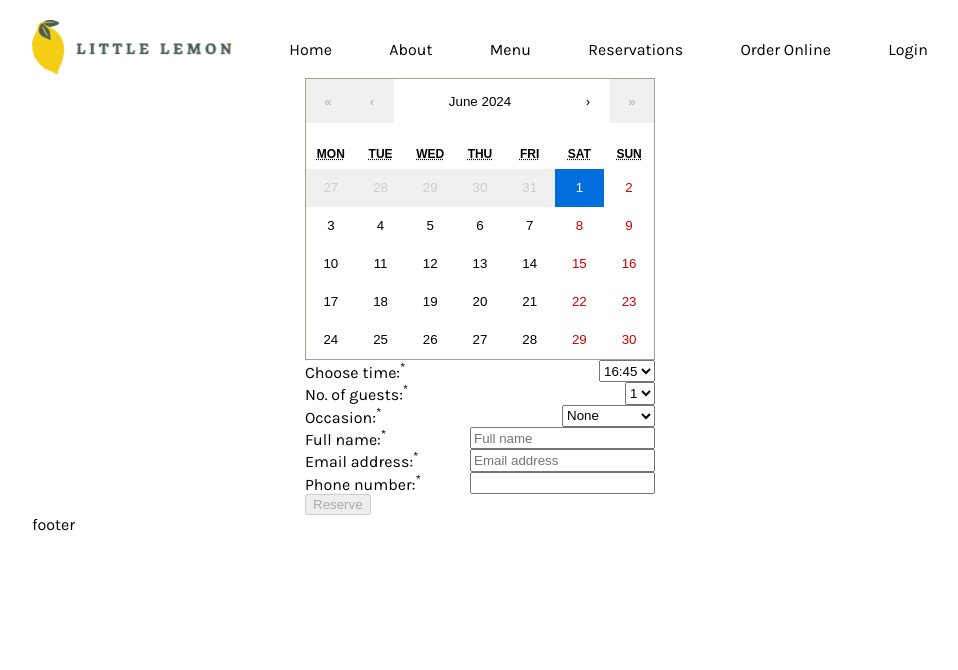
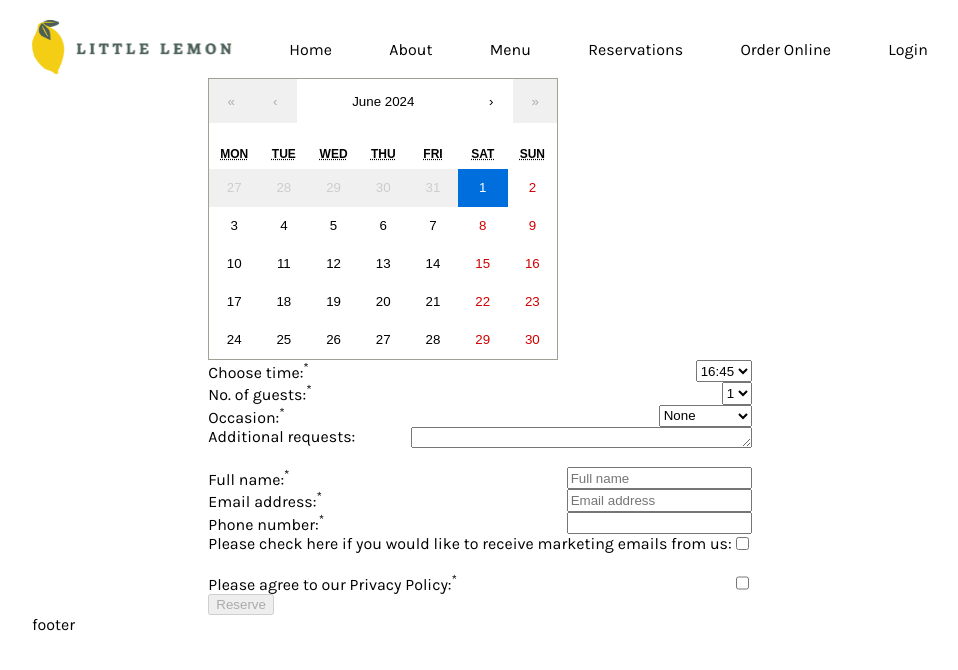
Before and after one commit to owenstanley/booking-app, a React (Create React App) app: page /reservations in a window 1280 px wide. Shown: the top 670 px of the page, without its empty margins (160-1118 px from the left). Built offline with nearby package versions, Linux system fonts and the light colour scheme; a web font is replaced by a local one.

Commit message:
Add final fields, fixing times logic, adding comments

```diff
--- a/src/App.css
+++ b/src/App.css
@@ -45,6 +45,11 @@ h2 {
   display: flex;
   flex-direction: column;
   align-items: center;
+  margin: auto;
+}
+
+.reservations-form{
+  margin: auto;
 }
 
 .Field {
--- a/src/components/BookingForm.js
+++ b/src/components/BookingForm.js
@@ -16,8 +16,11 @@ import "react-calendar/dist/Calendar.css";
 // lifting state up to main
 
 const BookingForm = () => {
+  // setting up variables for the available booking window
   const today = new Date();
+  // max date is 3 months in advance
   const maxDate = new Date(new Date().setMonth(today.getMonth() + 3));
+  // setting up state variables
   const [dateReserved, setDateReserved] = useState(today);
   const [timeReserved, setTimeReserved] = useState("12:00");
   const [numGuests, setNumGuests] = useState(1);
@@ -26,11 +29,13 @@ const BookingForm = () => {
   const [fullName, setFullName] = useState("");
   const [email, setEmail] = useState("");
   const [phoneNumber, setPhonenNumber] = useState("");
-  const [promoEmails, setPromoEmails] = useState("");
-  const [privacyPolicy, setPrivacyPolicy] = useState("");
+  const [promoEmails, setPromoEmails] = useState(false);
+  const [privacyPolicy, setPrivacyPolicy] = useState(false);
 
+  // array for the available occaions - used to map options
   const arrOccasions = ["None", "Birthday", "Anniversary", "Other"];
-
+  // array for all available times - starting at 12:00 and ending at 21:30
+  // need to update a map for given opening hours if possible
   const allTimes = [
     "12:00",
     "12:15",
@@ -72,45 +77,70 @@ const BookingForm = () => {
     "21:15",
     "21:30",
   ];
+  // setting up array to track the times available to book - you cannot book before the current date+time
   let availableTimes = allTimes;
 
+  // handing form submission
   const handleSubmit = (e) => {
     e.preventDefault();
-    alert(`${dateReserved} ${timeReserved}`);
+    alert(`${dateReserved} ${timeReserved} ${promoEmails} ${privacyPolicy}`);
   };
 
+  // submit is disabled unless form is valid
   const getIsFormValid = () => {
     return fullName && validateEmail(email);
   };
 
+  // function to get available times in dropdown depending on the current date selected
+  // if date is today, only show times ahead of current time
   const getValidTimes = () => {
+    // resetting availableTimes to allTimes
     availableTimes = allTimes;
+    // if date is today
     if (dateReserved.toLocaleDateString() === today.toLocaleDateString()) {
-      const hours = today.getHours();
+      // variable for nearest 15 minutes to time - e.g. 12 mins -> 15 mins
+      const nearestFifteen = (Math.round(today.getMinutes() / 15) * 15) % 60;
+      // minutes variable - if we rounded the time down, we add 15 minutes
+      // meaning if time is e.g. 16:05, the next available time will be 16:15
       const minutes =
-        (Math.round(today.getMinutes() / 15) * 15) % 60 < today.getMinutes()
-          ? ((Math.round(today.getMinutes() / 15) * 15) % 60) + 15
-          : (Math.round(today.getMinutes() / 15) * 15) % 60;
-      const currentTime = `${hours}:${minutes}`;
-      console.log(currentTime);
+        nearestFifteen <= today.getMinutes() && today.getMinutes() < 53
+          ? (Math.round((nearestFifteen + 15) / 15) * 15) % 60
+          : nearestFifteen;
+      // hours variable - if we rounded minutes up to 00, add 1 to hours
+      const hours = minutes === 0 ? today.getHours() + 1 : today.getHours();
+      // current time variable - if minutes = 0, add the leading 0 -> 00
+      const currentTime = `${hours}:${minutes === 0 ? "0" : ""}${minutes}`;
+      // splicing the array to only show times after currentTime
       availableTimes.splice(0, availableTimes.indexOf(currentTime));
     }
   };
 
-  const generateOccaionOptions = () => {
-    return arrOccasions.map((occ) => <option value={occ}>{occ}</option>);
+  // generating the options for the time selector
+  const generateTimeOptions = () => {
+    getValidTimes();
+    return availableTimes.map((time, index) => (
+      <option key={index} value={time}>
+        {time}
+      </option>
+    ));
   };
 
-  const generateTimeOptions = () => {
-    getValidTimes();
-    return availableTimes.map((time) => <option value={time}>{time}</option>);
+  // generating the options for the occasion selector
+  const generateOccaionOptions = () => {
+    return arrOccasions.map((occ, index) => (
+      <option key={index} value={occ}>
+        {occ}
+      </option>
+    ));
   };
 
+  // clear form func
   const clearForm = () => {
     setEmail("");
     setFullName("");
   };
 
+  // validate email func
   const validateEmail = (email) => {
     return String(email)
       .toLowerCase()
@@ -119,6 +149,18 @@ const BookingForm = () => {
       );
   };
 
+  // form contains:
+  // calendar built with react-calendar
+  // time
+  // guests
+  // occasion
+  // additional info
+  // name
+  // email
+  // phone
+  // contact emails
+  // privacy policy
+  // submit
   return (
     <div className="form-container">
       <form onSubmit={handleSubmit} className="reservations-form">
@@ -180,6 +222,21 @@ const BookingForm = () => {
         </div>
         <div className="Field">
           <label>
+            Additional requests:
+          </label>
+          <textarea
+            rows="1"
+            cols="40"
+            value={addInfo}
+            onChange={(e) => {
+              setAddInfo(e.target.value);
+            }}
+          >
+          </textarea>
+        </div>
+        <br/>
+        <div className="Field">
+          <label>
             Full name:<sup>*</sup>
           </label>
           <input
@@ -215,6 +272,34 @@ const BookingForm = () => {
             placeholder=""
           />
         </div>
+        <div className="Field">
+          <label>
+            Please check here if you would like to receive marketing emails from
+            us:
+          </label>
+          <input
+            type="checkbox"
+            value={promoEmails}
+            defaultChecked={promoEmails}
+            onChange={() => {
+              setPromoEmails(!promoEmails);
+            }}
+          />
+        </div>
+        <br/>
+        <div className="Field">
+          <label>
+            Please agree to our Privacy Policy:<sup>*</sup>
+          </label>
+          <input
+            type="checkbox"
+            value={privacyPolicy}
+            defaultChecked={privacyPolicy}
+            onChange={() => {
+              setPrivacyPolicy(!privacyPolicy);
+            }}
+          />
+        </div>
         <button type="submit" disabled={!getIsFormValid()} onSubmit={clearForm}>
           Reserve
         </button>
```
